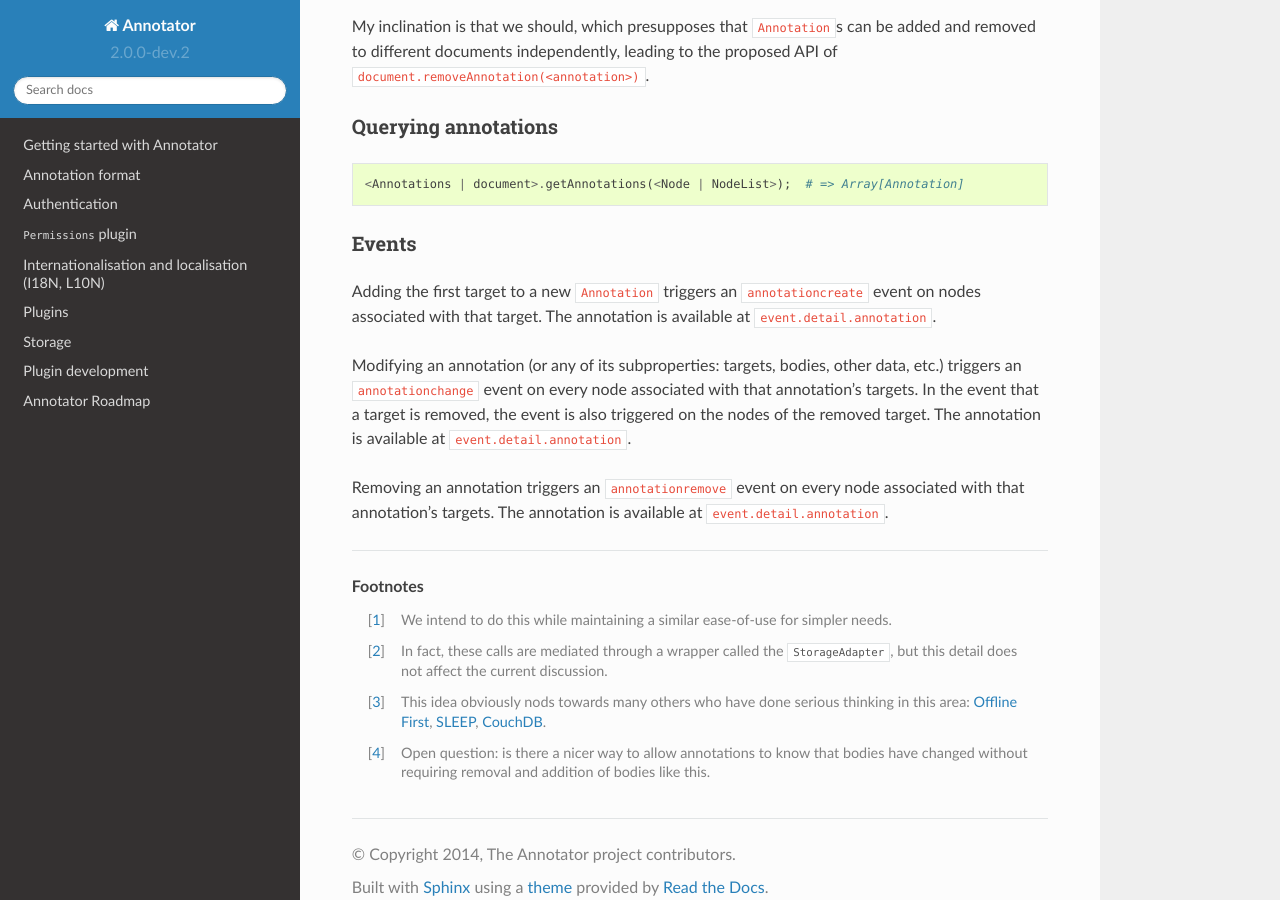
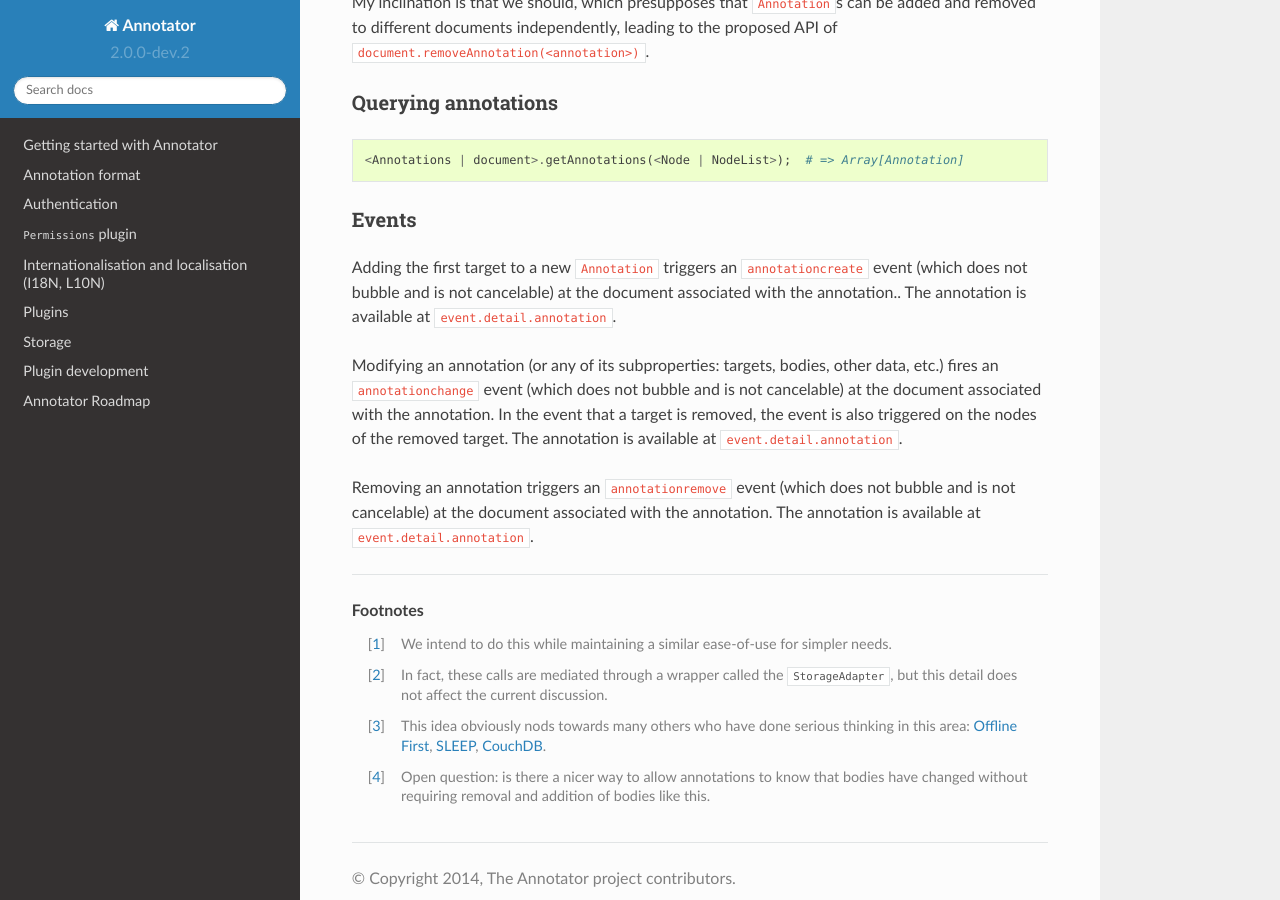
Before and after one commit to openannotation/annotator, a Sphinx documentation site: the page built from doc/architecture.rst, in a window 1280 px wide and 900 px high, scrolled down 6417 px. Built offline with Sphinx 7.4.7 and the Read the Docs theme 2.0.0, drawn with Linux system fonts in a browser that asks for light colours; some of the changed text lies outside the part shown.

Commit message:
annotation* events should be fired on the document

```diff
--- a/doc/architecture.rst
+++ b/doc/architecture.rst
@@ -174,11 +174,11 @@ Creating a annotation on text content
        annotation.addTarget(target);
 
 5. This sequence of steps fires a custom DOM Event, ``annotationcreate``, on the
-   selected text nodes, as soon as the first target is added.
+   enclosing document, as soon as the first target is added.
 6. The Annotator storage component is listening for this ``annotationcreate``
-   event on some parent node of the selected textnodes. At its own discretion it
-   sends requests to the backend storage, which will likely included a
-   serialized copy of the annotation, which can be obtained using a simple::
+   event. At its own discretion it sends requests to the backend storage, which
+   will likely included a serialized copy of the annotation, which can be
+   obtained using a simple::
 
        JSON.stringify(annotation);
 
@@ -197,10 +197,9 @@ Updating an annotation
        annotation.addBody(newBody)
 
 4. This sequence of steps fires a custom DOM Event, ``annotationchange``, on the
-   nodes associated with the annotation target(s).
+   enclosing document.
 5. The Annotator storage component is listening for this ``annotationchange``
-   event on some parent node of the selected textnodes. At its own discretion it
-   sends requests to the backend storage.
+   event. At its own discretion it sends requests to the backend storage.
 
 Loading an annotation from a remote store
 ~~~~~~~~~~~~~~~~~~~~~~~~~~~~~~~~~~~~~~~~~
@@ -347,18 +346,18 @@ Events
 ~~~~~~
 
 Adding the first target to a new ``Annotation`` triggers an ``annotationcreate``
-event on nodes associated with that target. The annotation is available at
-``event.detail.annotation``.
+event (which does not bubble and is not cancelable) at the document associated
+with the annotation.. The annotation is available at ``event.detail.annotation``.
 
-Modifying an annotation (or any of its subproperties: targets, bodies,
-other data, etc.) triggers an ``annotationchange`` event on every node
-associated with that annotation's targets. In the event that a target is
-removed, the event is also triggered on the nodes of the removed target. The
-annotation is available at ``event.detail.annotation``.
+Modifying an annotation (or any of its subproperties: targets, bodies, other
+data, etc.) fires an ``annotationchange`` event (which does not bubble and is
+not cancelable) at the document associated with the annotation. In the event
+that a target is removed, the event is also triggered on the nodes of the
+removed target. The annotation is available at ``event.detail.annotation``.
 
-Removing an annotation triggers an ``annotationremove`` event on every node
-associated with that annotation's targets. The annotation is available at
-``event.detail.annotation``.
+Removing an annotation triggers an ``annotationremove`` event (which does not
+bubble and is not cancelable) at the document associated with the annotation.
+The annotation is available at ``event.detail.annotation``.
 
 ----
 
```
